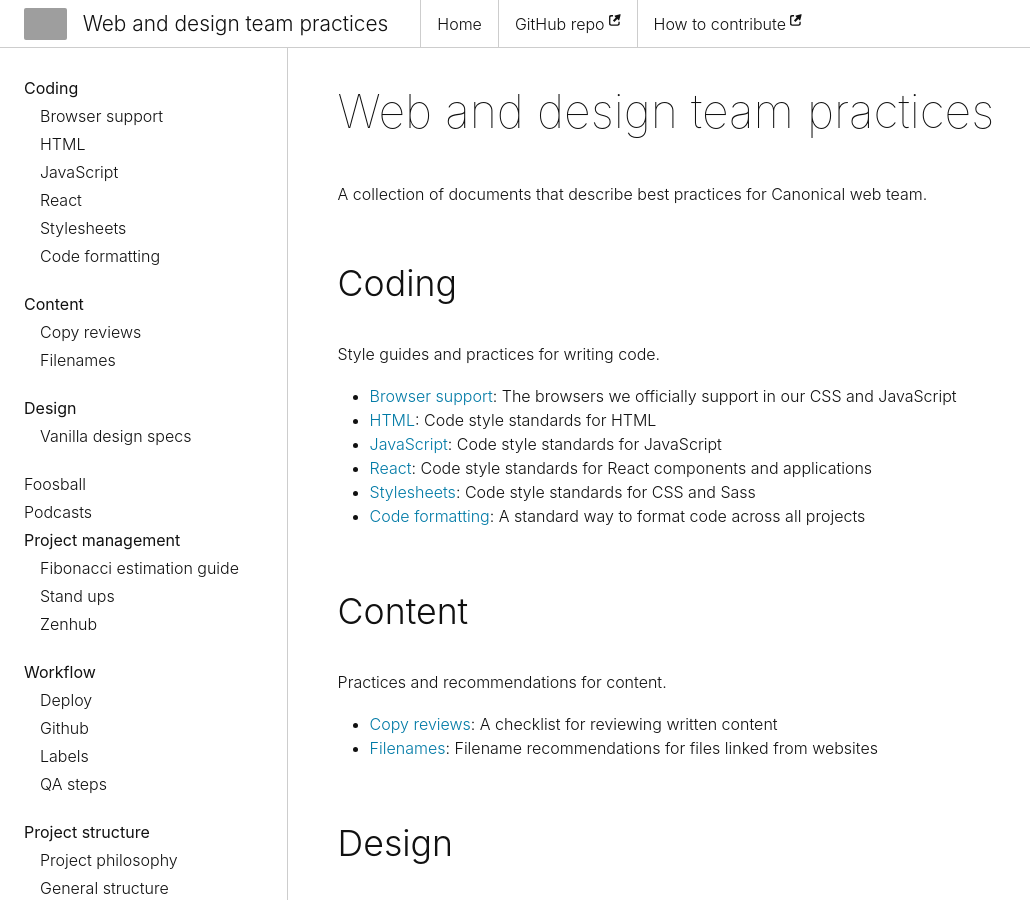
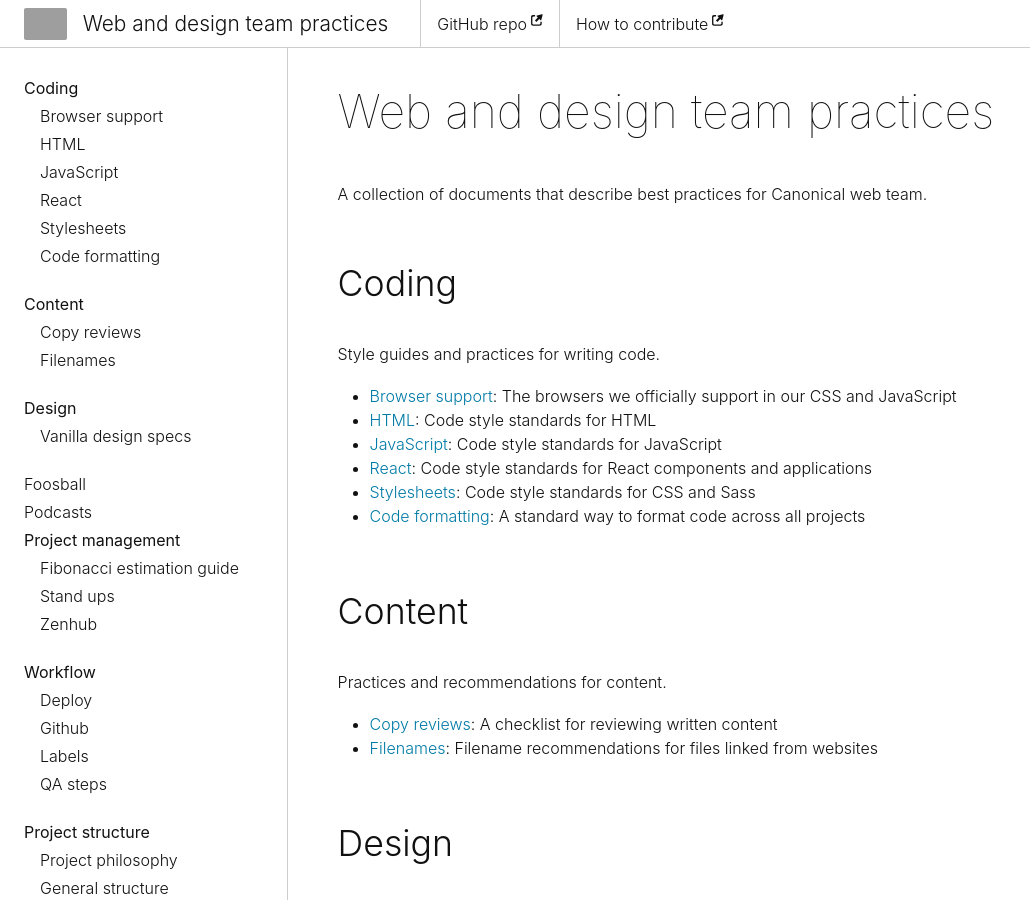
Before and after one commit to canonical-web-and-design/practices, a Jekyll site: the page built from index.md, in a window 1280 px wide and 900 px high. Shown: the whole window, without its empty margins (0-1030 px from the left). Built offline with Jekyll 4.4.1, drawn with Linux system fonts in a browser that asks for light colours; some web fonts are replaced; our own code applies the rules of GitHub Pages for plain Markdown files; grey boxes are pictures that could not be loaded.

Commit message:
Use the logo and title as a home link
And remove the "home" link, since this is the pattern we use on
other sites.

```diff
--- a/_layouts/base.html
+++ b/_layouts/base.html
@@ -27,10 +27,10 @@
       <header id="navigation" class="p-navigation">
         <div class="p-navigation__banner">
           <div class="p-navigation__logo">
-            <a class="p-navigation__link" href="https://canonical-webteam.github.io/practices">
+            <a class="p-navigation__link" href="/practices/">
               <img class="p-navigation__image" src="https://assets.ubuntu.com/v1/60d9b81e-picto-canonical.svg" alt="Canonical">
+              <h4 style="padding: 0.5rem 1rem; margin-bottom: 0">Web and design team practices</h4>
             </a>
-            <h4 style="padding: 0.5rem 1rem; margin-bottom: 0">Web and design team practices</h4>
           </div>
           <a href="#navigation" class="p-navigation__toggle--open" title="menu">Menu</a>
           <a href="#navigation-closed" class="p-navigation__toggle--close" title="close menu">Close menu</a>
@@ -40,7 +40,6 @@
             <a href="#main-content">Jump to main content</a>
           </span>
           <ul class="p-navigation__links">
-            <li class="p-navigation__link"><a href="/practices/">Home</a></li>
             <li class="p-navigation__link"><a href="https://github.com/canonical-webteam/practices" class="p-link--external">GitHub repo</a></li>
             <li class="p-navigation__link"><a href="https://github.com/canonical-webteam/practices/blob/master/CONTRIBUTING.md" class="p-link--external">How to contribute</a></li>
           </ul>
```
